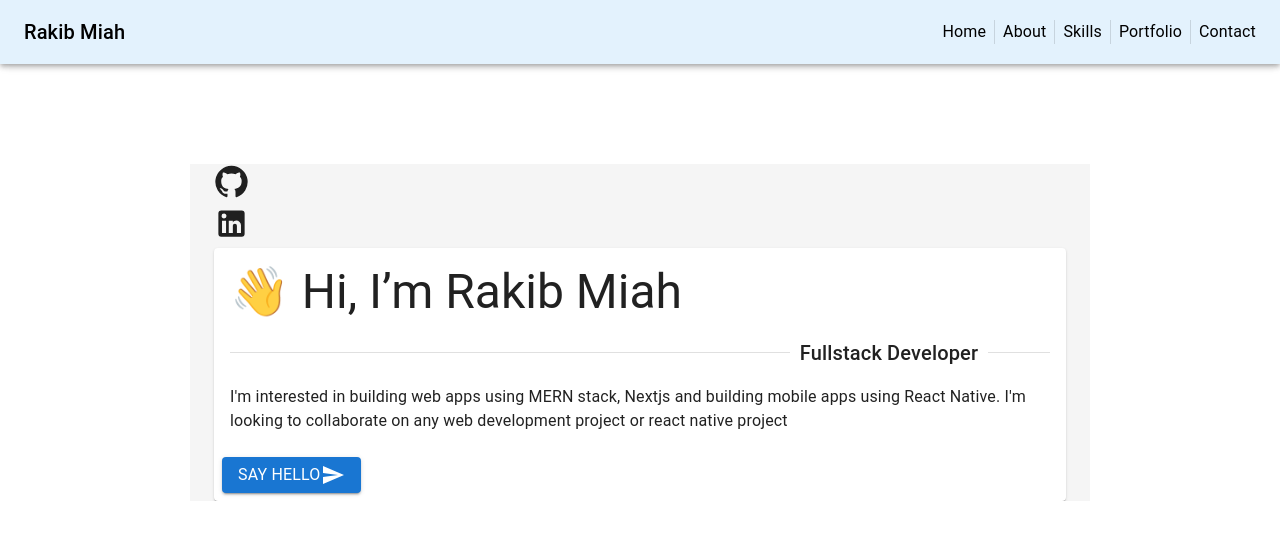
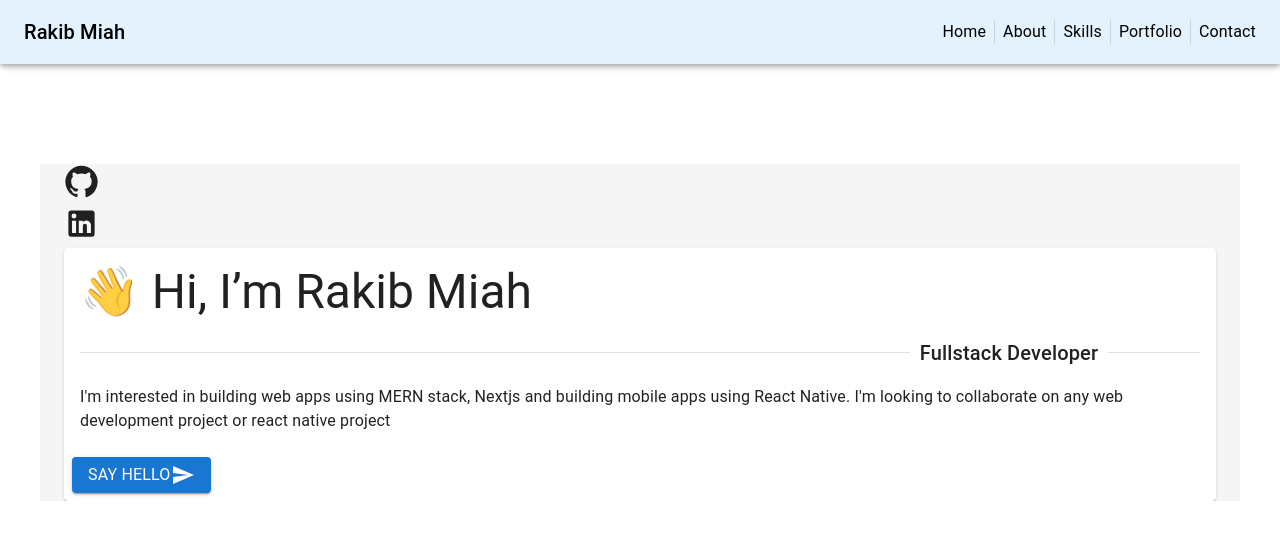
Before and after one commit to rakify/portfolio, a Next.js app: page / in a window 1280 px wide. Shown: the top 540 px of the page. Built offline with nearby package versions, Linux system fonts and the light colour scheme.

Commit message:
starting push, working on homepage

```diff
--- a/pages/index.js
+++ b/pages/index.js
@@ -22,14 +22,14 @@ export default function Home() {
   return (
     <>
       <Head>
-        <title>Rakib Miah</title>
+        <title>Rakib Miah - Fullstack Developer</title>
         <meta name="description" content="Generated by create next app" />
         <meta name="viewport" content="width=device-width, initial-scale=1" />
         <link rel="icon" href="/favicon.ico" />
       </Head>
       <Topbar />
       <Container
-        maxWidth="md"
+        maxWidth="lg"
         className={styles.container}
         sx={{ mt: { sm: 0, md: "100px" } }}
       >
--- a/styles/Home.module.css
+++ b/styles/Home.module.css
@@ -1,15 +1,11 @@
 .container {
-    display: flex;
-    flex-direction: row;
+    display:flex;
     align-items: center;
     gap: 20px;
     background-color: whitesmoke;
 }
 .card {
     min-width: 300px;
-    display: flex;
-    flex-direction: column;
-    justify-content: center;
 }
 .button {
     gap:1px;
```
